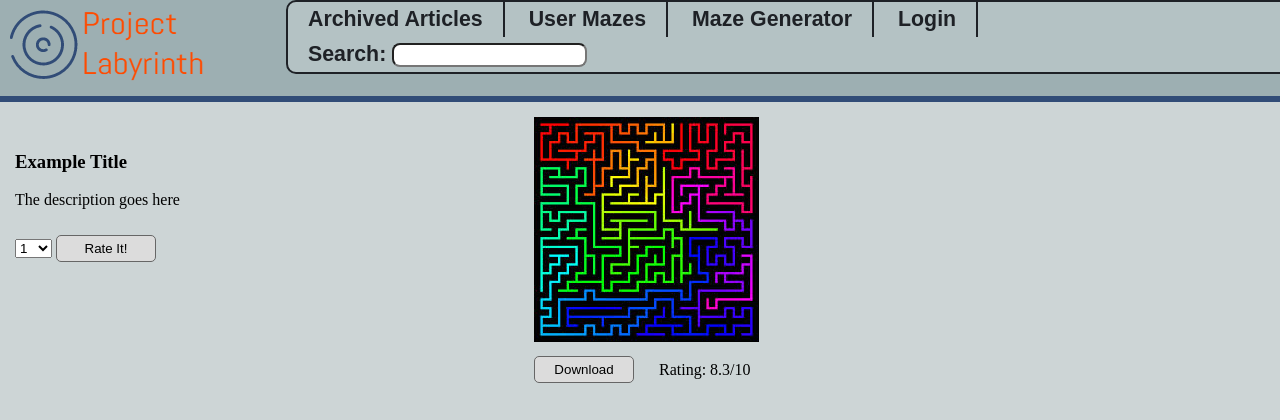
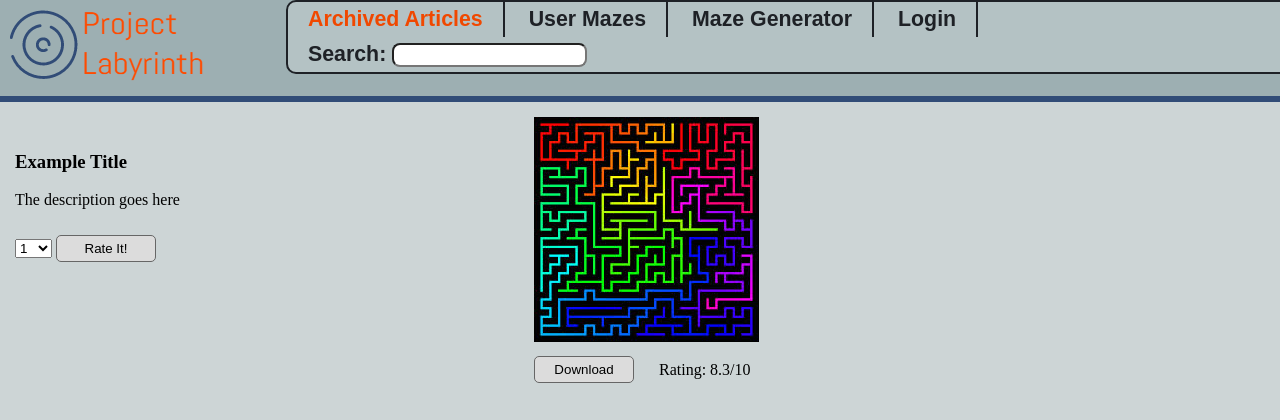
Before and after one commit to knispeja/ProjectLabyrinth, a web app: file public/mazeView.html in a window 1280 px wide, with the pointer over the restyled element. Shown: the top 420 px of the page. Run offline with its HTML, style and script files only (its server is not run), Linux system fonts and the light colour scheme.

Commit message:
added hover stuffs to navbar and the user mazes

```diff
--- a/public/css/template.css
+++ b/public/css/template.css
@@ -28,6 +28,10 @@ body {
     border-right: 2px solid #1e2126;
 }
 
+.nav:hover {
+    color: #f04800;
+}
+
 #logo {
     vertical-align: top;
     padding: 10px 0px 0px 10px;
--- a/public/css/userMazes.css
+++ b/public/css/userMazes.css
@@ -53,7 +53,7 @@ h1 {
     height: 25px;
 }
 
-#submit:hover {
+#submit:hover, #fileUp:hover {
     background-color: lightskyblue;
 }
 
```
